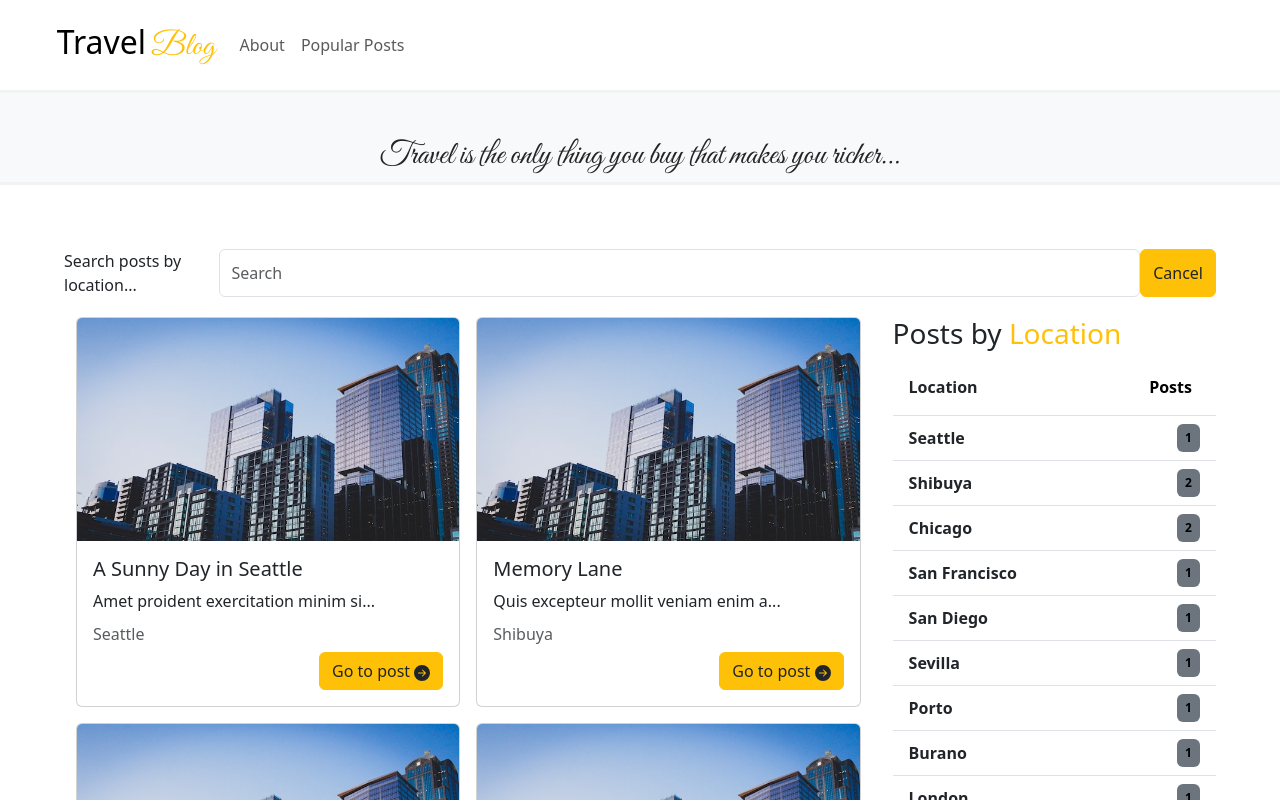
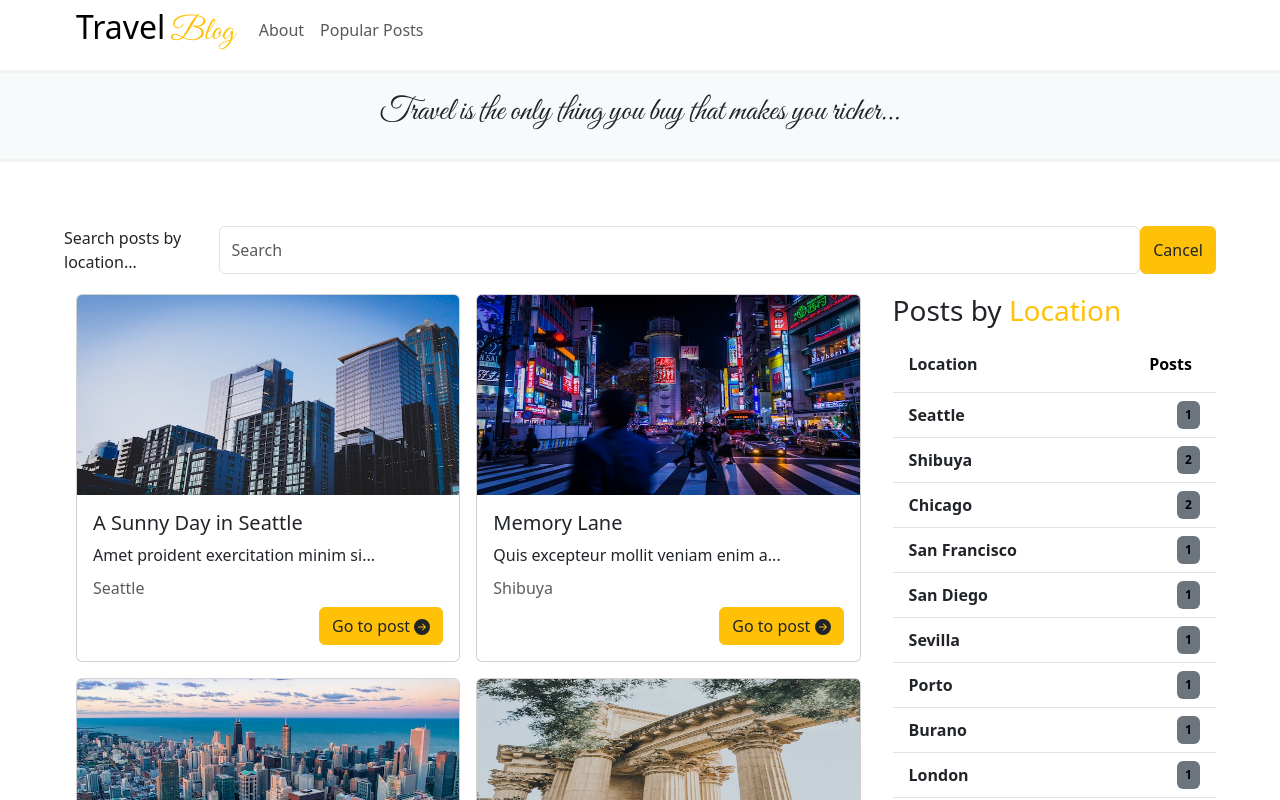
Before and after one commit to 9-5-pursuit/lab-intro-to-bootstrap-w-react, a React (Create React App) app: page / in a window 1280 px wide. Shown: the top 800 px of the page. Built offline with nearby package versions, Linux system fonts and the light colour scheme.

Commit message:
Changes to cards and rows

```diff
--- a/src/App.js
+++ b/src/App.js
@@ -2,27 +2,12 @@ import postData from "./data/posts.json";
 import images from "./images/index.js";
 
 let arr = [];
-let otherArr = [];
 
 for (let i of postData) {
   arr.push(i.location);
-  otherArr.push(i.location.replace(/\s+/g, "-").toLowerCase());
 }
 
-// console.log(otherArr);
-
-let x = "";
-
-function returnCity() {
-  for (let i of otherArr) {
-    x = i;
-  }
-}
-
-returnCity();
-// console.log(x);
 let obj = {};
-
 for (let element of arr) {
   if (obj[element]) {
     obj[element] += 1;
@@ -32,12 +17,6 @@ for (let element of arr) {
 }
 
 let result = Object.entries(obj).map(([key, value]) => ({ key, value }));
-
-// for (let i of otherArr) {
-//   console.log(images[i]);
-// }
-
-// console.log(images);
 
 function handleSearch() {}
 
@@ -98,7 +77,7 @@ function App() {
 
             <button
               className="btn btn-outline-warning text-dark bg-warning my-2 my-sm-0"
-              type="submit"
+              type="reset"
             >
               Cancel
             </button>
@@ -112,7 +91,9 @@ function App() {
                   <div key={id} /*{toggle} */ className="col">
                     <div className="card">
                       <img
-                        src={images[otherArr[0]]}
+                        src={
+                          images[location.replace(/\s+/g, "-").toLowerCase()]
+                        }
                         className="card-img-top"
                         alt="#"
                       />
@@ -123,6 +104,9 @@ function App() {
                             (content.length > 35 ? "..." : "")}
                         </p>
                         <h6 className="card-subtitle mb-2 text-body-secondary">
+                          {console.log(
+                            images[location.replace(/\s+/g, "-").toLowerCase()]
+                          )}
                           {location}
                         </h6>
 
--- a/src/index.css
+++ b/src/index.css
@@ -6,6 +6,10 @@
 
 .post-image-height {
   height: 250px;
+}
+
+.card img {
+  max-height: 200px;
 }
 
 .blog {
@@ -34,20 +38,25 @@ nav {
   grid-area: nav;
 }
 
+.navbar {
+  padding: 30px;
+  margin-bottom: 10px;
+}
 .quote {
-  height: 20px;
+  padding: 20px;
 }
 
-.navbar,
-.quote {
-  padding: 3.5%;
+.quote,
+.navbar {
+  padding-left: 5%;
+  padding-right: 5%;
 }
 
 .middle-section {
   padding: 5%;
   display: grid;
   grid-template-columns: 2.5fr 1fr;
-  grid-template-rows: 0.1fr 0.1fr;
+  grid-template-rows: 0.1fr;
 
   grid-template-areas: "search-bar search-bar" "main table";
 
```
